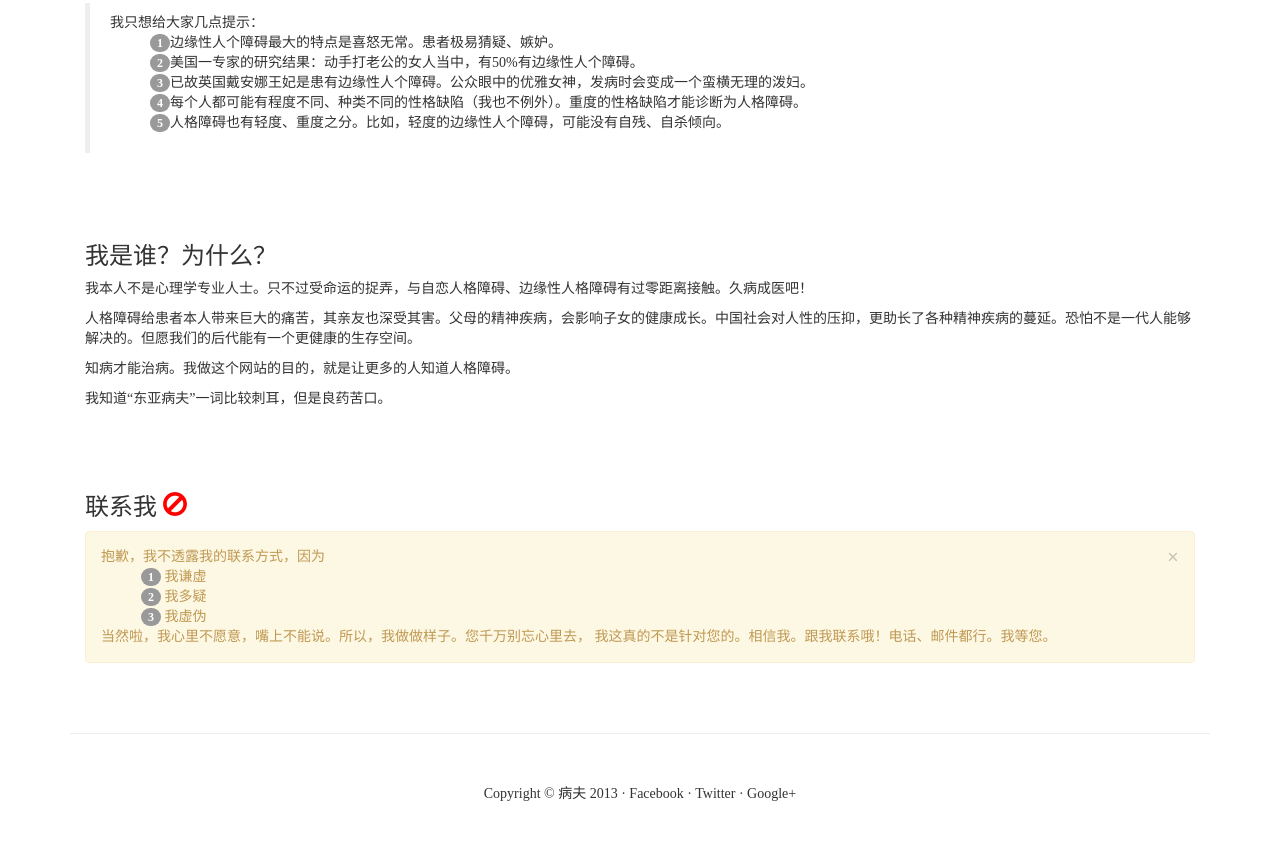
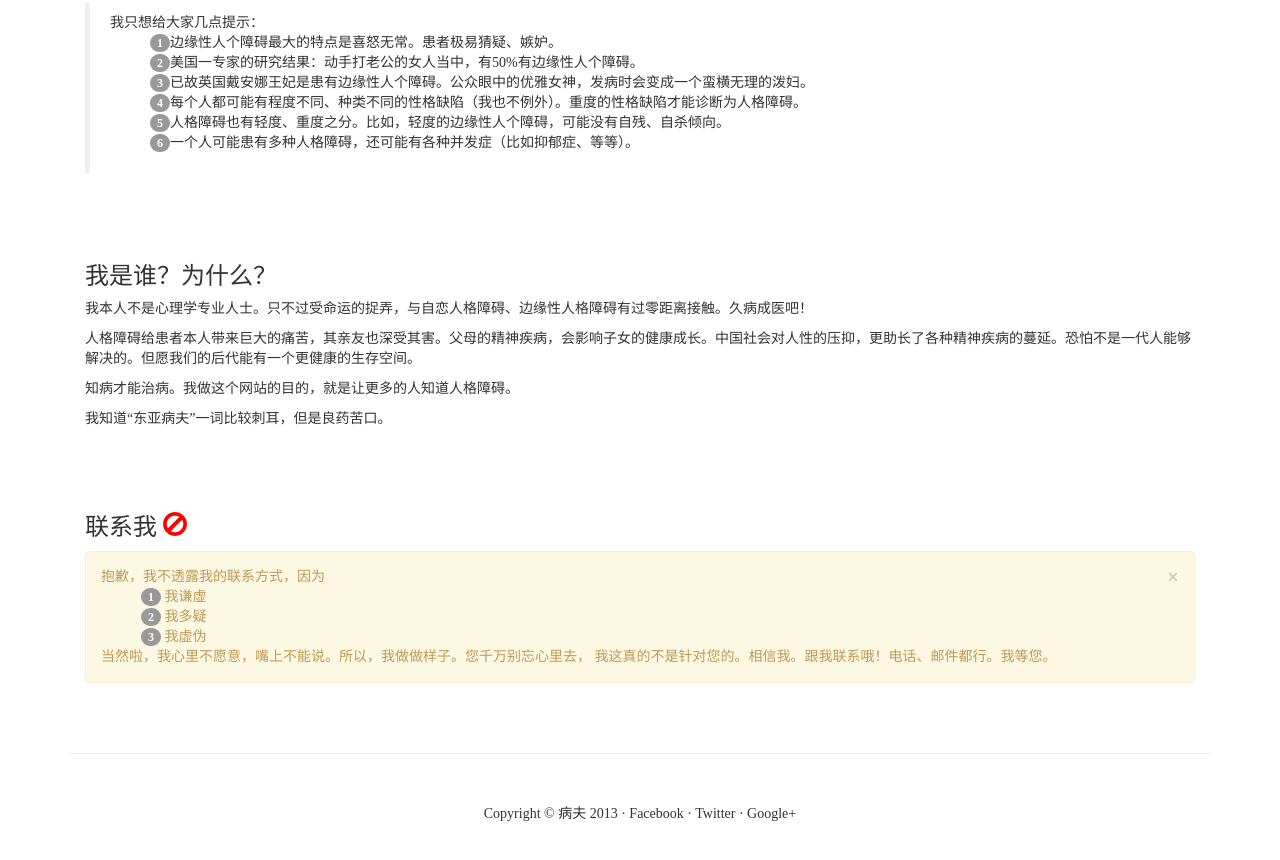
Before and after one commit to bingfu/bingfu, a plain HTML site: page public/index.html in a window 1280 px wide. Shown: the part 1298-2158 px from the top of the page. Drawn offline with Linux system fonts and the light colour scheme.

Commit message:
index.html edit

```diff
--- a/public/index.html
+++ b/public/index.html
@@ -120,6 +120,7 @@
                 <li><div class="badge">3</div>已故英国戴安娜王妃是患有边缘性人个障碍。公众眼中的优雅女神，发病时会变成一个蛮横无理的泼妇。</li>
                 <li><div class="badge">4</div>每个人都可能有程度不同、种类不同的性格缺陷（我也不例外）。重度的性格缺陷才能诊断为人格障碍。</li>
                 <li><div class="badge">5</div>人格障碍也有轻度、重度之分。比如，轻度的边缘性人个障碍，可能没有自残、自杀倾向。</li>
+                <li><div class="badge">6</div>一个人可能患有多种人格障碍，还可能有各种并发症（比如抑郁症、等等）。</li>
               </ul>
             </blockquote>
           </p>
```
